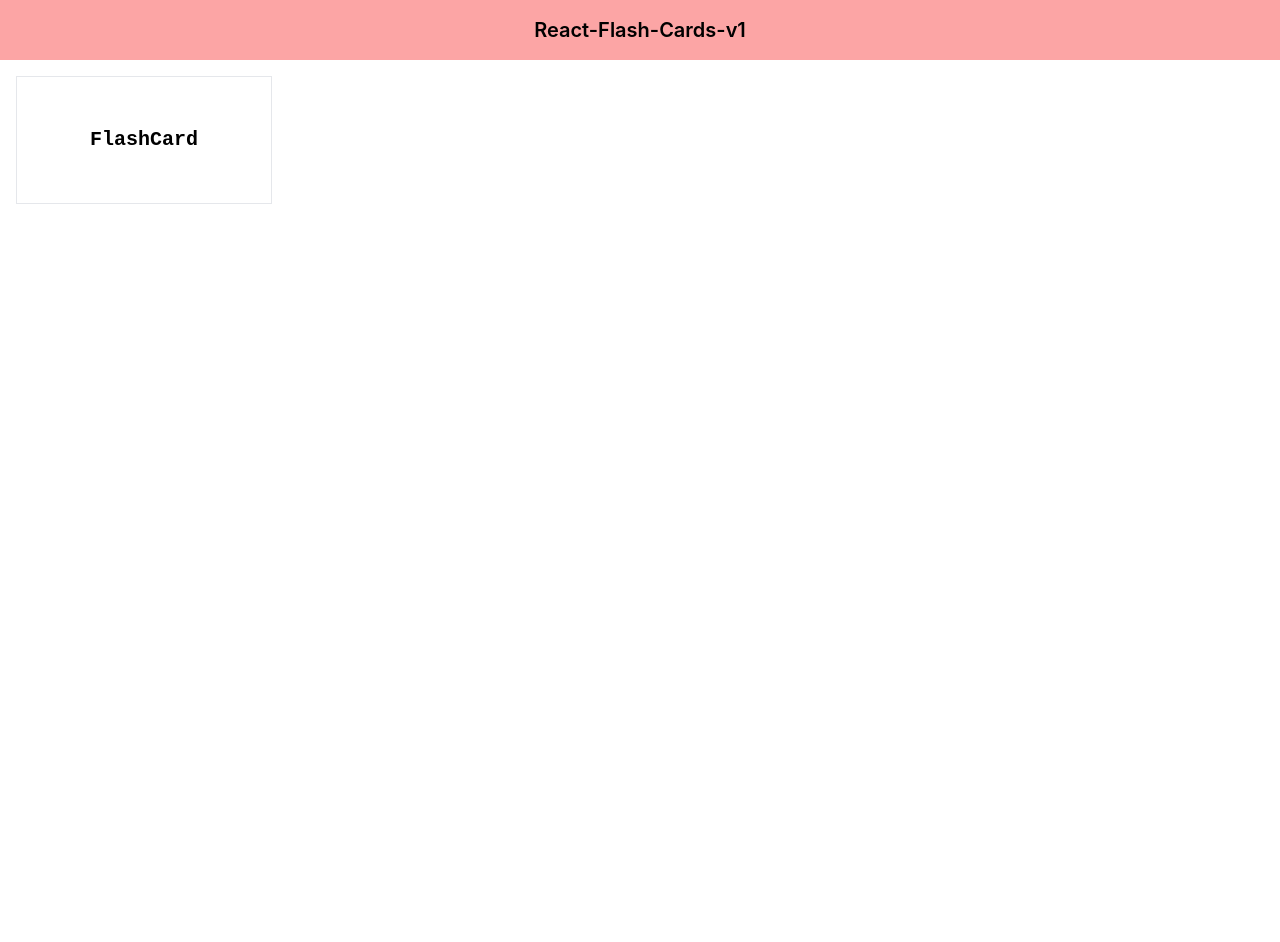
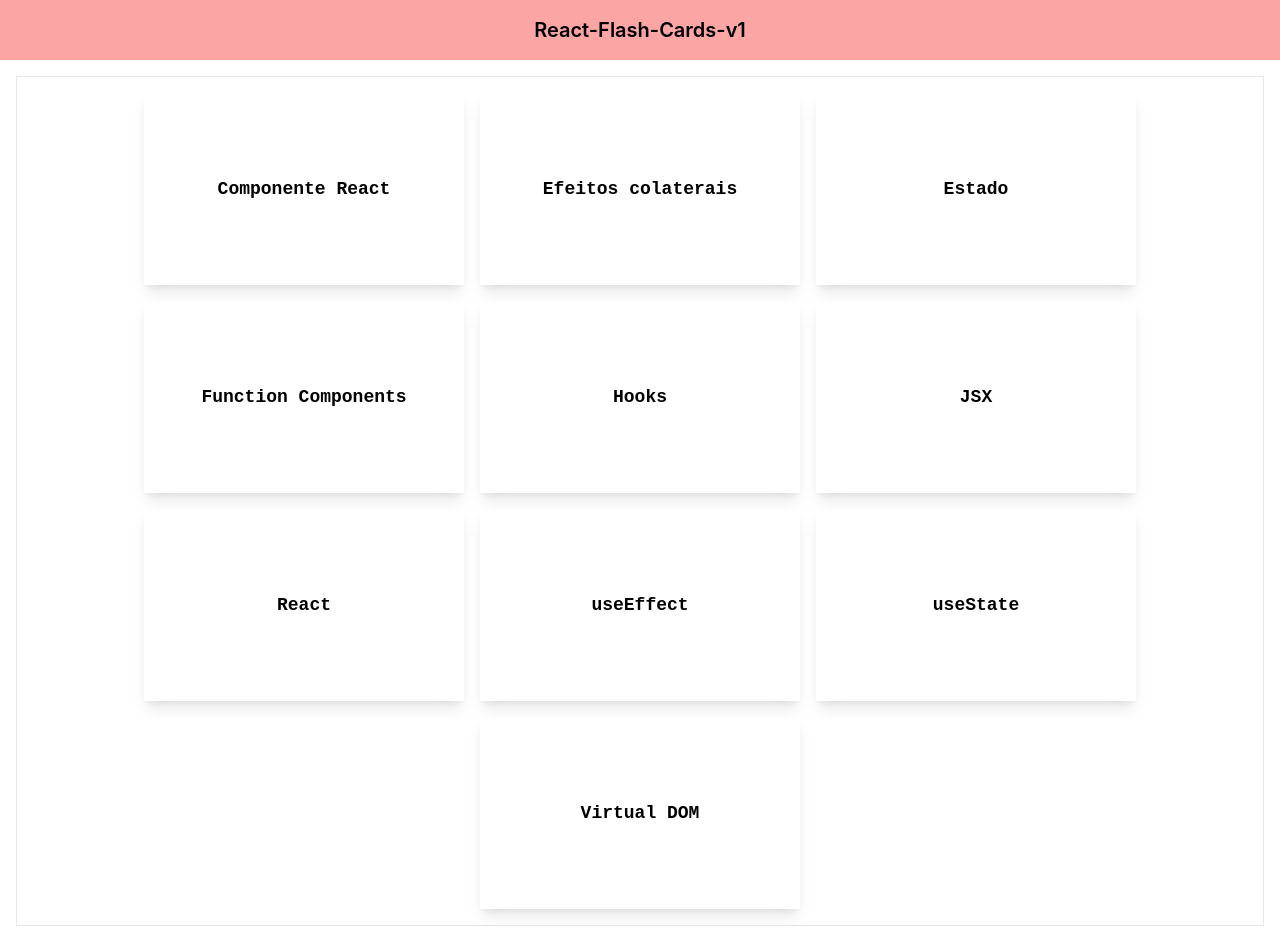
Before and after one commit to GuiNog29/React-Flash-Cards-v1, a React (Create React App) app: page / in a window 1280 px wide. Before the commit the page ends 800 px from the top, so only its background shows below. Built offline with nearby package versions, Linux system fonts and the light colour scheme.

Commit message:
Mostrando FlashCards do arquivo .json

```diff
--- a/src/App.jsx
+++ b/src/App.jsx
@@ -1,8 +1,6 @@
 import FlashCardsPage from "./pages/FlashCardsPage";
 
 export default function App() {
-  console.log('Teste no console do navegador');
-
   return (
     <div>
       <FlashCardsPage/>
--- a/src/components/FlashCard.jsx
+++ b/src/components/FlashCard.jsx
@@ -1,10 +1,24 @@
-export default function FlashCard() {
+import { useState } from 'react';
+
+export default function FlashCard({
+  title = 'Title of Card',
+  description = 'Description of Card',
+}) {
+  const [showTitle, setShowTitle] = useState(true);
+
+  function handleFlashCard() {
+    setShowTitle(currentShowTitle => !currentShowTitle);
+  }
+
+  const fontSizeClassName = showTitle ? 'text-lg' : 'text-sm';
+
   return (
     <div
-      className="border p-2 w-64 h-32 flex flex-row items-center justify-center font-semibold text-xl"
+      className={`shadow-lg p-2 m-2 w-80 h-48 cursor-pointer flex flex-row items-center justify-center font-semibold ${fontSizeClassName}`}
       style={{ fontFamily: "'Jetbrains Mono', monospace" }}
+      onClick={handleFlashCard}
     >
-      FlashCard
+      {showTitle ? title : description}
     </div>
   );
 }
--- /dev/null
+++ b/src/components/FlashCards.jsx
@@ -0,0 +1,3 @@
+export default function FlashCard({ children: flashCards }) {
+  return <div className="border p-2 flex flex-row justify-center flex-wrap">{flashCards}</div>;
+}
--- /dev/null
+++ b/src/data/allFlashCards.js
@@ -0,0 +1,59 @@
+import { getNewId } from '../service/idService';
+
+export const allFlashCards = [
+  {
+    title: 'JSX',
+    description:
+      'JavaScript and XML. Linguagem de marcação que pode ser utilizada para a criação de componentes React de forma mais declarativa. É bem semelhante ao HTML.',
+  },
+  {
+    title: 'React',
+    description:
+      'Biblioteca criada pelo Facebook para renderização otimizada. Pode ser utilizada em diversas plataformas como web, mobile e Realidade Virtual.',
+  },
+  {
+    title: 'Componente React',
+    description:
+      'Representa código reutilizável pelo React. Em regra, deve começar com letra maiúscula. Pode ser customizável através de props',
+  },
+  {
+    title: 'Hooks',
+    description:
+      'Estruturas que são acopladas às funções para aumentar o poder de componentes React. Podem permitir a utilização de estado e gerenciamento de efeitos colaterais, por exemplo.',
+  },
+  {
+    title: 'Function Components',
+    description:
+      'Componentes baseados em função. São amplamente utilizados atualmente em detrimento às Class Components, que aos poucos podem se tornar obsoletas.',
+  },
+  {
+    title: 'useState',
+    description:
+      'Hook nativo do React que permite o gerenciamento de estado da aplicação e de componentes.',
+  },
+  {
+    title: 'Estado',
+    description:
+      "Também conhecido como 'state'. Pode ser representando por 'dados que mudam com o tempo' e que também podem ser manipulados pelos usuários, geralmente através de formulários, e também por API's, outros componentes, etc.",
+  },
+  {
+    title: 'Efeitos colaterais',
+    description:
+      "Também conhecido como 'side effects'. Representa tudo o que o React não controla diretamente. Bons exemplos são a manipulação manual do DOM e requisições HTTP.",
+  },
+  {
+    title: 'useEffect',
+    description: 'Hook nativo do React para lidar com efeitos colaterais.',
+  },
+  {
+    title: 'Virtual DOM',
+    description:
+      'Estrutura utilizada pelo React para manipulação do DOM em memória. Permite a atualização do DOM real somente onde necessário, o que pode garantir uma melhor performance da aplicação.',
+  },
+]
+  .map(item => {
+    return { ...item, id: getNewId() };
+  })
+  .sort((a, b) => a.title.localeCompare(b.title));
+
+  console.log(allFlashCards)
--- a/src/pages/FlashCardsPage.jsx
+++ b/src/pages/FlashCardsPage.jsx
@@ -1,13 +1,23 @@
+import FlashCards from '../components/FlashCards';
 import FlashCard from '../components/FlashCard';
 import Header from '../components/Header';
 import Main from '../components/Main';
+import { allFlashCards } from '../data/allFlashCards';
 
 export default function FlashCardsPage() {
   return (
     <>
       <Header>React-Flash-Cards-v1</Header>
 
-      <Main><FlashCard/></Main>
+      <Main>
+        <FlashCards>
+          {allFlashCards.map(({ id, title, description }) => {
+            return (
+              <FlashCard key={id} title={title} description={description} />
+            );
+          })}
+        </FlashCards>
+      </Main>
     </>
   );
 }
```
